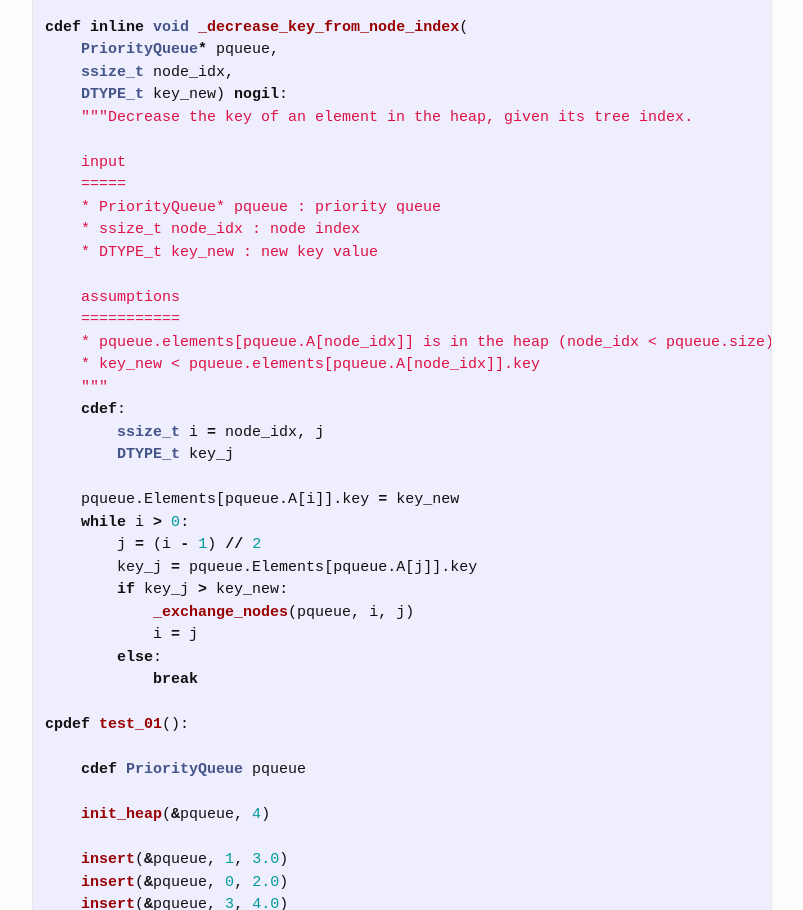
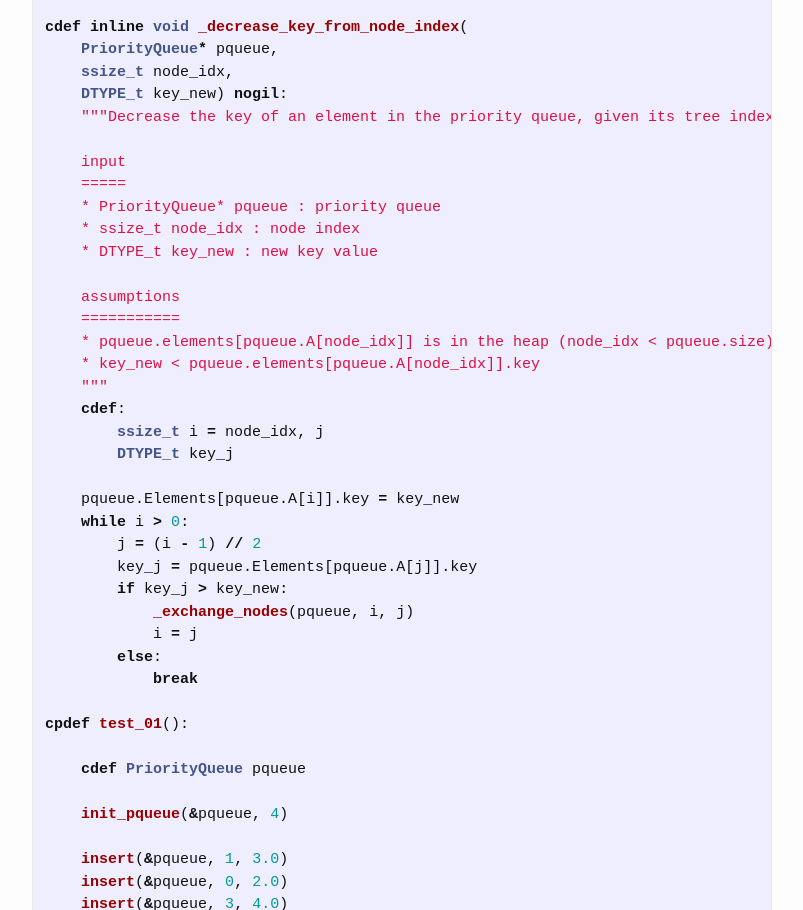
Before and after one commit to aetperf/aetperf.github.io, a Jekyll site: the page built from _posts/2022-11-22-A-Cython-implementation-of-a-min-priority-queue.md, in a window 1280 px wide and 1400 px high, scrolled down 10627 px. Shown: the part 151-1061 px from the top of the window, without its empty margins (238-1041 px from the left). Built offline with Jekyll 4.4.1, drawn with Linux system fonts in a browser that asks for light colours; formulas are drawn with MathJax 3; comment, search, counter and statistics services are not loaded.

Commit message:
small update

```diff
--- a/_posts/2022-11-22-A-Cython-implementation-of-a-min-priority-queue.md
+++ b/_posts/2022-11-22-A-Cython-implementation-of-a-min-priority-queue.md
@@ -178,7 +178,7 @@
     ssize_t* A         # array storing the binary tree
     Element* Elements  # array storing the elements
 
-cdef void init_heap(
+cdef void init_pqueue(
     PriorityQueue* pqueue,
     ssize_t length) nogil:
     """Initialize the priority queue.
@@ -373,7 +373,7 @@
     PriorityQueue* pqueue,
     ssize_t node_idx,
     DTYPE_t key_new) nogil:
-    """Decrease the key of an element in the heap, given its tree index.
+    """Decrease the key of an element in the priority queue, given its tree index.
 
     input
     =====
@@ -404,7 +404,7 @@
 
     cdef PriorityQueue pqueue
 
-    init_heap(&pqueue, 4)
+    init_pqueue(&pqueue, 4)
 
     insert(&pqueue, 1, 3.0)
     insert(&pqueue, 0, 2.0)
```
